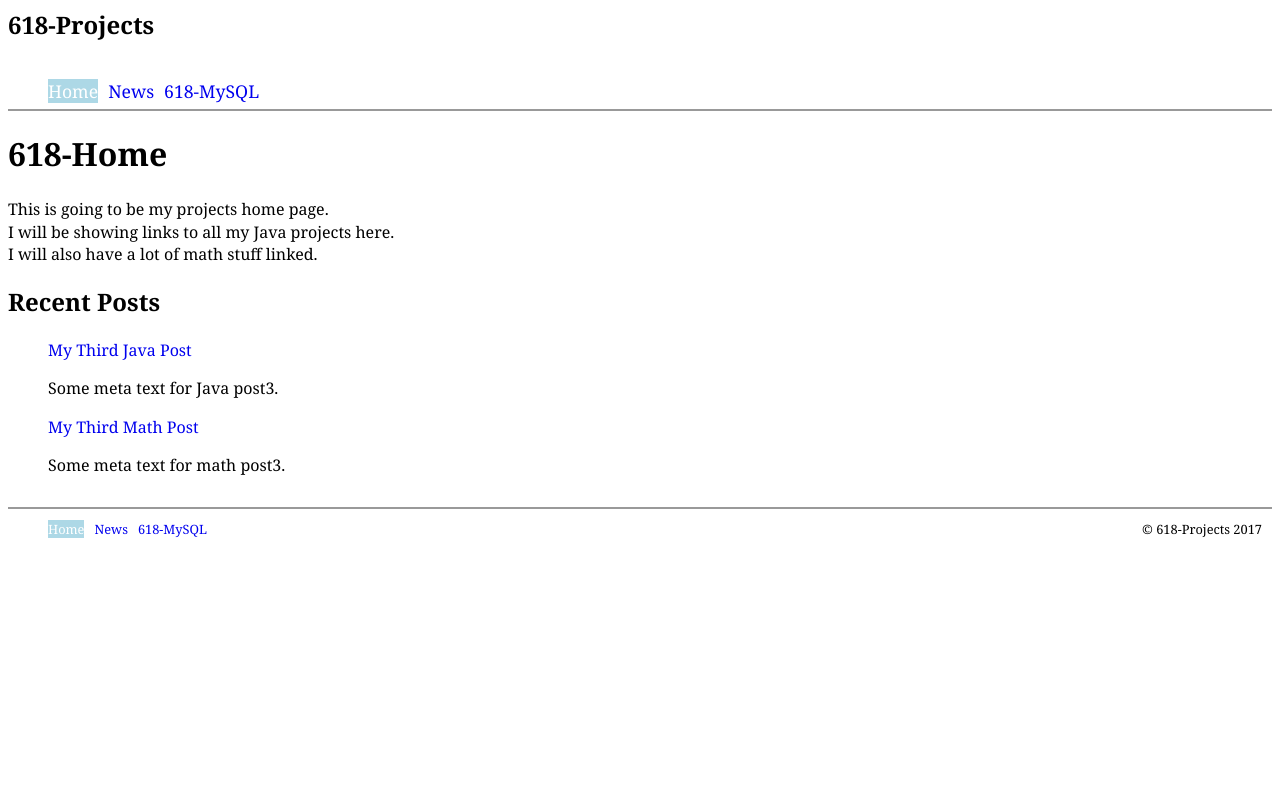
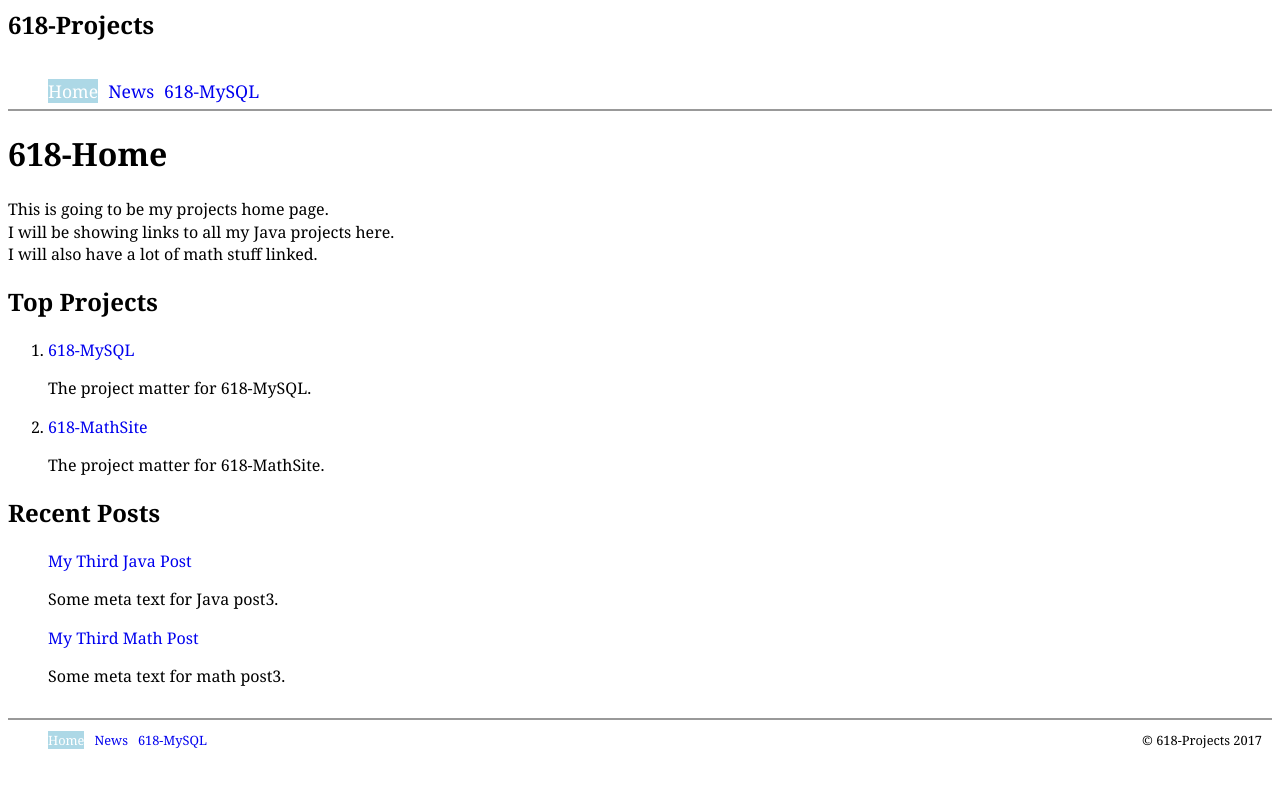
Before and after one commit to 618phi/Projects, a Jekyll site: the page built from index.html, in a window 1280 px wide. Shown: the top 788 px of the page. Built offline with Jekyll 4.4.1, drawn with Linux system fonts in a browser that asks for light colours.

Commit message:
added top projects list

```diff
--- /dev/null
+++ b/_data/plist.yml
@@ -0,0 +1,7 @@
+- title: 618-MySQL
+  folder: sql.html
+  content: 'The project matter for 618-MySQL.'
+
+- title: 618-MathSite
+  folder: msite.html
+  content: 'The project matter for 618-MathSite.'
--- a/css/common.css
+++ b/css/common.css
@@ -13,8 +13,13 @@ nav ul li {
 	float: left;
 	padding-right: 10px;
 }
+post {
+	margin:0;
+	padding:0;
+}
 post ul li {
     border-bottom: 2px dotted #bbbbbb;
+	margin-bottom: 5px;
 }
 .c {
 	float: right;
--- a/index.html
+++ b/index.html
@@ -13,6 +13,21 @@ layout: default
 	<br>
 	I will also have a lot of math stuff linked.
 </p>
+
+<h2>
+	Top Projects
+</h2>
+
+<ol>
+	{% for p in site.data.plist %}
+	<li>
+		<a href="{{site.baseurl}}/{{p.folder}}">
+			{{p.title}}
+		</a>
+		{{p.content | markdownify}}
+	</li>
+	{% endfor %}
+</ol>
 
 <h2>
 	Recent Posts
--- /dev/null
+++ b/msite.html
@@ -0,0 +1,11 @@
+---
+layout: default
+---
+
+<h1>
+	618-MathSite
+</h1>
+
+<p>
+	This is my page for showing 618-MathSite.
+<p>
```
